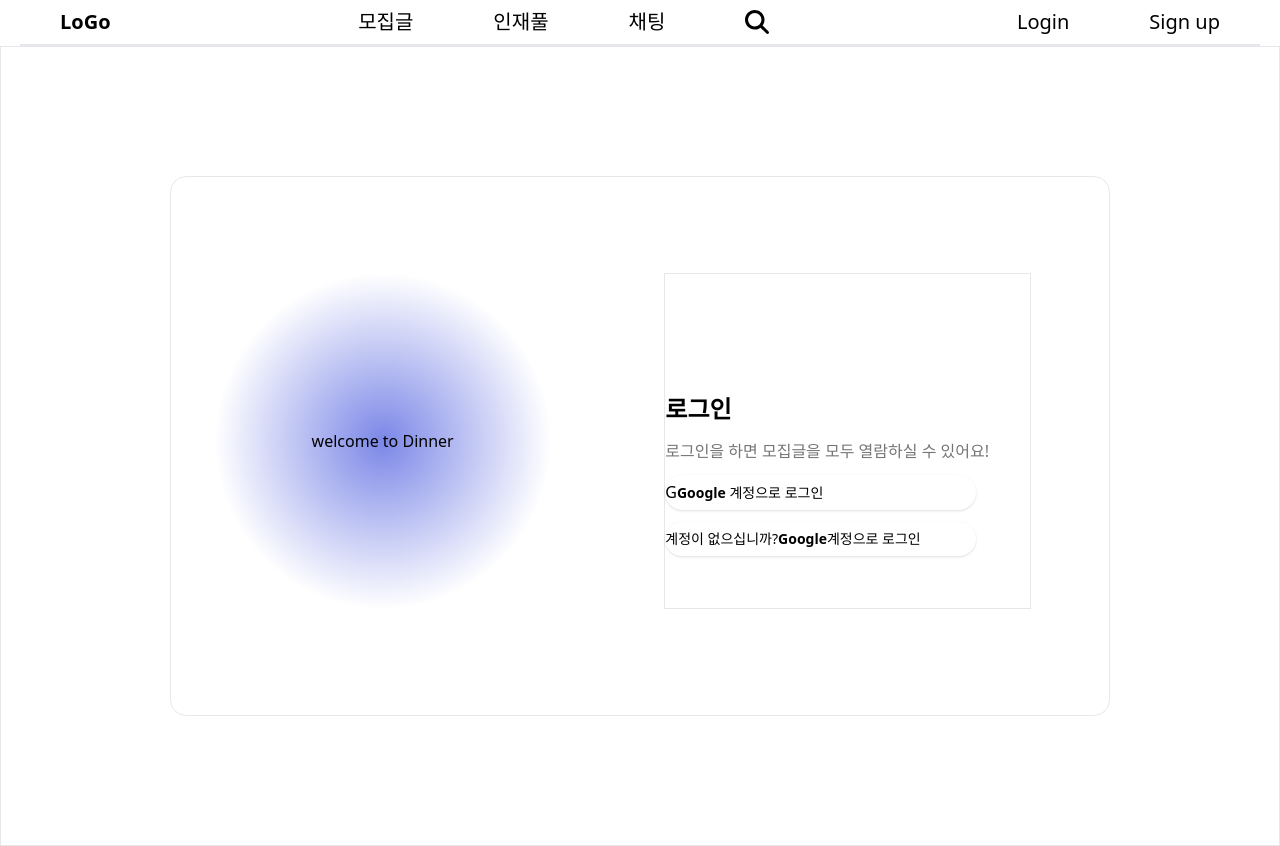
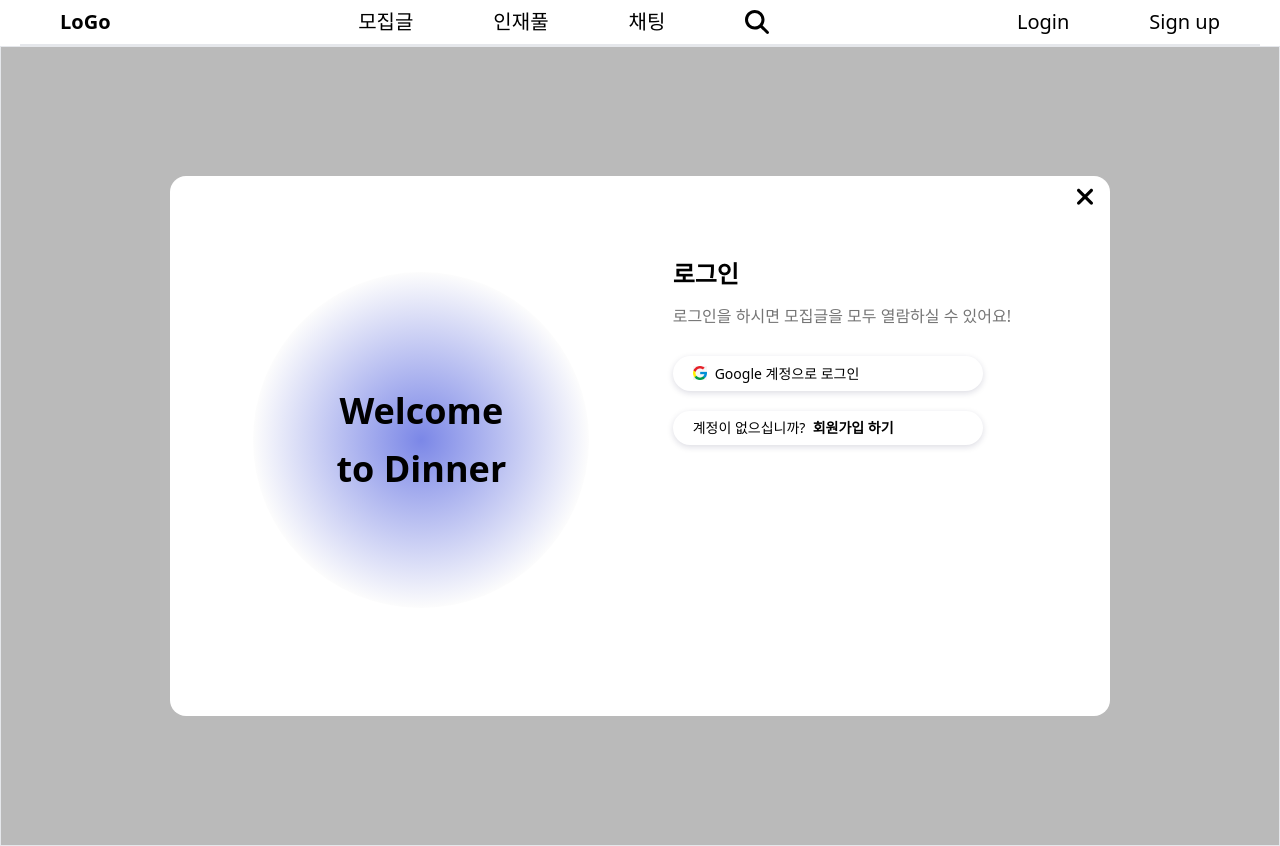
Before and after one commit to HCU-4400WON/hisbee, a React (Create React App) app in the folder src/main/frontend/: page /Login in a window 1280 px wide. Built offline with nearby package versions, Linux system fonts and the light colour scheme.

Commit message:
:art: [#35]login/design complete
design complete

```diff
--- a/src/main/frontend/src/Routes/Login.tsx
+++ b/src/main/frontend/src/Routes/Login.tsx
@@ -1,27 +1,53 @@
 function Login() {
   return (
-    <div className="w-screen h-screen border flex items-center justify-center ">
-      <div className="border rounded-2xl w-[940px] h-[540px] bg-[#fff] flex justify-evenly">
+    <div className="w-screen h-screen border flex items-center justify-center bg-[#bababa]">
+      <div className="rounded-2xl w-[940px] h-[540px] bg-[#fff] flex justify-evenly">
         <div
-          className="w-[336px] h-[336px] mx-[36px] mt-[96px] rounded-full flex items-center justify-center"
-          style={{ background: "radial-gradient(closest-side,#7b87e7, white)" }}
+          className="w-[336px] h-[336px] mx-[36px] mt-[96px] rounded-full flex flex-col items-center justify-center text-4xl font-bold leading-relaxed"
+          style={{
+            // background:
+            //   "radial-gradient(closest-side,#7b87e7, lightgray 80% , white)",
+            backgroundImage:
+              "radial-gradient(closest-side, #7b87e7, rgba(235, 235, 235, 0.13) 100%)",
+          }}
         >
-          welcome to Dinner
+          <span>Welcome </span>
+          <span>to Dinner</span>
         </div>
-        <div className="border w-[367px] h-[336px] mt-[96px] mx-[70px] flex-col">
-          <div className="font-bold mt-[117px] text-[24px]">로그인</div>
-          <div className=" text-[#757575] text-[16px] my-3">
-            로그인을 하면 모집글을 모두 열람하실 수 있어요!
+        <div className=" w-[390px] h-[336px] relative">
+          <div>
+            <svg
+              className="w-[16px] absolute right-[-30px] top-2"
+              xmlns="http://www.w3.org/2000/svg"
+              viewBox="0 0 320 512"
+            >
+              <path d="M310.6 150.6c12.5-12.5 12.5-32.8 0-45.3s-32.8-12.5-45.3 0L160 210.7 54.6 105.4c-12.5-12.5-32.8-12.5-45.3 0s-12.5 32.8 0 45.3L114.7 256 9.4 361.4c-12.5 12.5-12.5 32.8 0 45.3s32.8 12.5 45.3 0L160 301.3 265.4 406.6c12.5 12.5 32.8 12.5 45.3 0s12.5-32.8 0-45.3L205.3 256 310.6 150.6z" />
+            </svg>
           </div>
-          <div className="border-1-[#eff0f6] w-[311px] h-[34.6px] flex items-center rounded-full shadow my-3">
-            <div>G</div>
-            <div className="text-[14px]">
-              <strong>Google</strong> 계정으로 로그인
+          <div>
+            <div className="font-bold mt-[213px] text-[24px] mt-[80px]">
+              로그인
             </div>
-          </div>
+            <div className=" text-[#757575] text-[16px] mt-3 mb-7">
+              로그인을 하시면 모집글을 모두 열람하실 수 있어요!
+            </div>
+            <div
+              className="border-1-[#eff0f6] w-[310px] h-[34.6px] flex items-center rounded-full my-5 px-5"
+              style={{ boxShadow: "0 2px 6px 0 rgba(19, 18, 66, 0.15)" }}
+            >
+              <img src="img/google.png" className="w-[14px] mr-2" />
+              <div className="text-[14px]">
+                <span className="font-medium">Google</span> 계정으로 로그인
+              </div>
+            </div>
 
-          <div className="border-1-[#eff0f6] w-[311px] h-[34.6px] flex items-center rounded-full shadow text-[14px]">
-            계정이 없으십니까?<strong>Google</strong> 계정으로 로그인
+            <div
+              className="border-1-[#eff0f6] w-[310px] h-[34.6px] flex items-center rounded-full text-[14px] px-5 "
+              style={{ boxShadow: "0 2px 6px 0 rgba(19, 18, 66, 0.15)" }}
+            >
+              계정이 없으십니까? &nbsp;
+              <span className="font-bold"> 회원가입 하기</span>
+            </div>
           </div>
         </div>
       </div>
```
Also changed, not shown: src/main/frontend/public/img/google.png (added).
